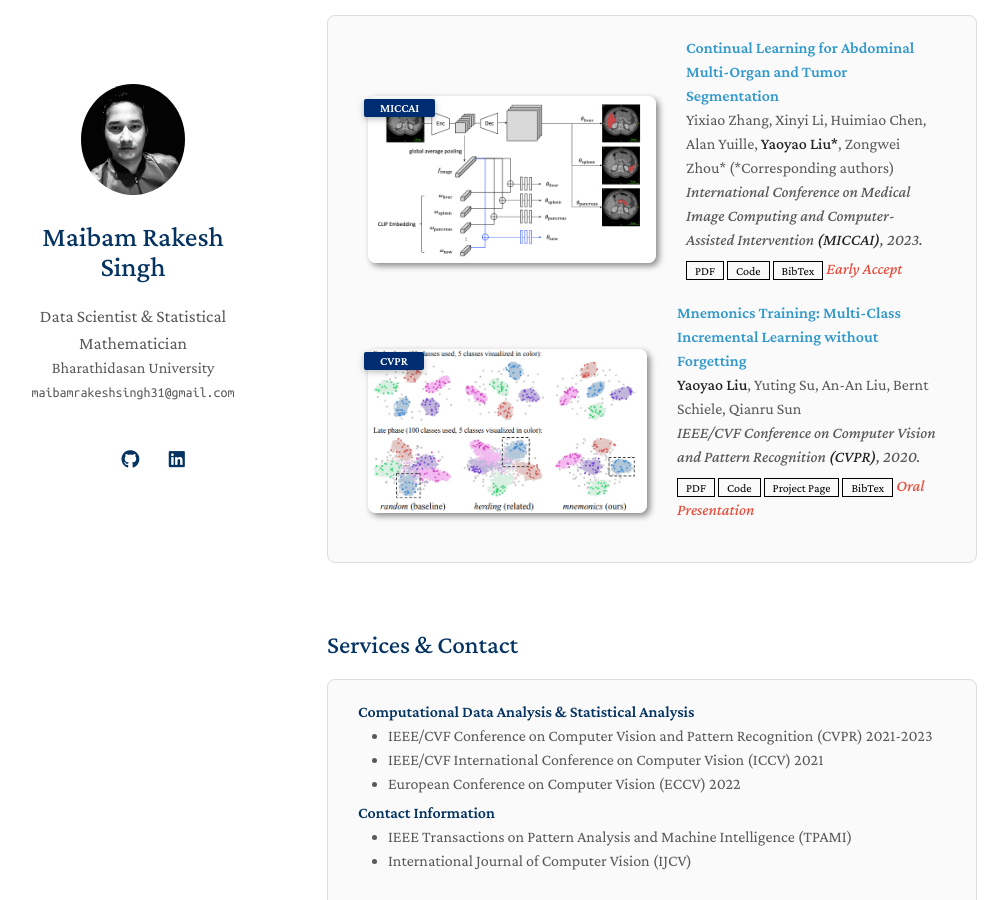
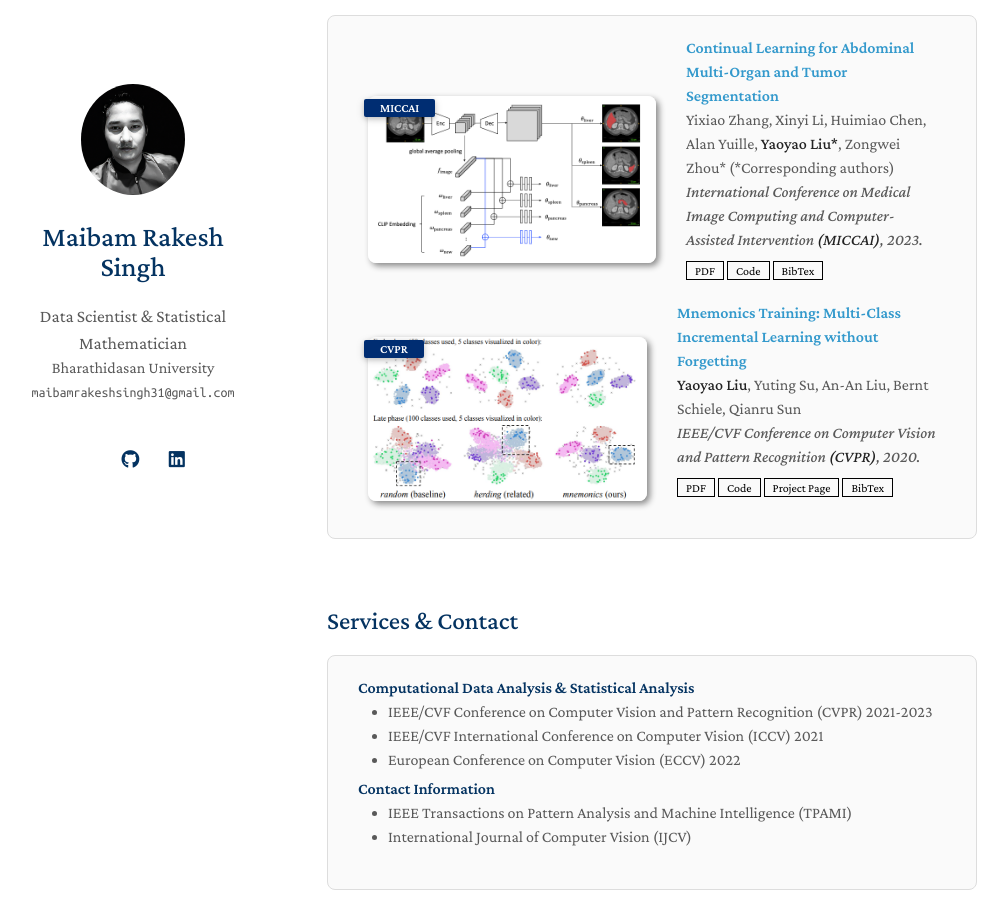
Before and after one commit to maibamrakeshsingh/mimi, a Jekyll site: the page built from index.md, in a window 1280 px wide and 900 px high, scrolled down 445 px. Shown: the whole window, without its empty margins (143-1151 px from the left). Built offline with Jekyll 4.4.1, drawn with Linux system fonts in a browser that asks for light colours; a style sheet for code colours, icons or effects is not loaded; our own code applies the rules of GitHub Pages for plain Markdown files.

Commit message:
Update publications.yml

```diff
--- a/_data/publications.yml
+++ b/_data/publications.yml
@@ -8,7 +8,7 @@ main:
     code: https://github.com/MrGiovanni/ContinualLearning
     bibtex: https://bib.yliu.me/MICCAI23.txt
     image: ./assets/img/teaser_example_2.png
-    notes: Early Accept
+    notes:
 
   - title: "Mnemonics Training: Multi-Class Incremental Learning without Forgetting"
     authors: <strong>Yaoyao Liu</strong>, Yuting Su, An-An Liu, Bernt Schiele, Qianru Sun
@@ -18,5 +18,5 @@ main:
     code: https://github.com/yaoyao-liu/class-incremental-learning/tree/main/mnemonics-training
     page: https://class-il.mpi-inf.mpg.de/mnemonics/
     bibtex: https://class-il.mpi-inf.mpg.de/mnemonics/
-    notes: Oral Presentation
+    notes:
     image: ./assets/img/teaser_example.png
```
